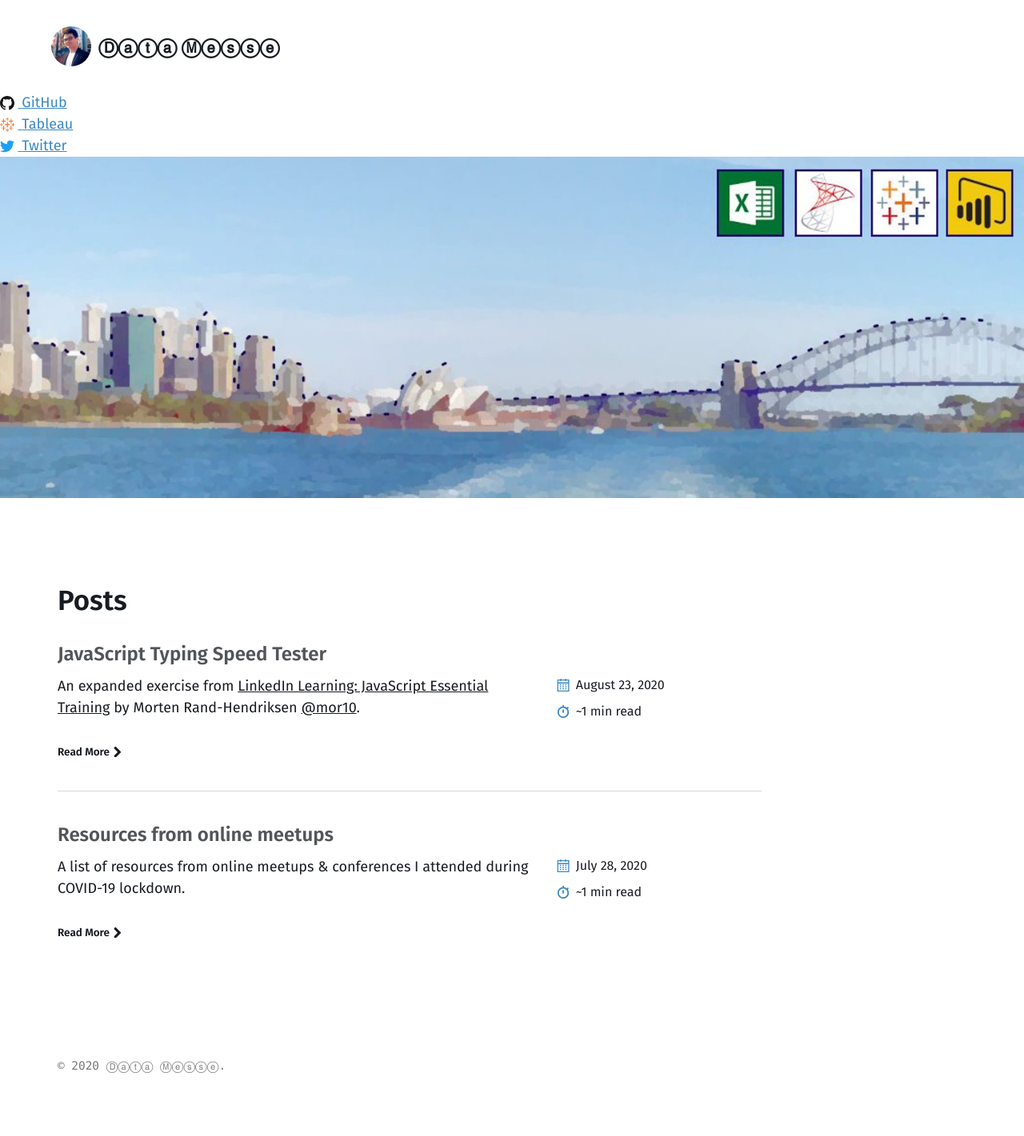
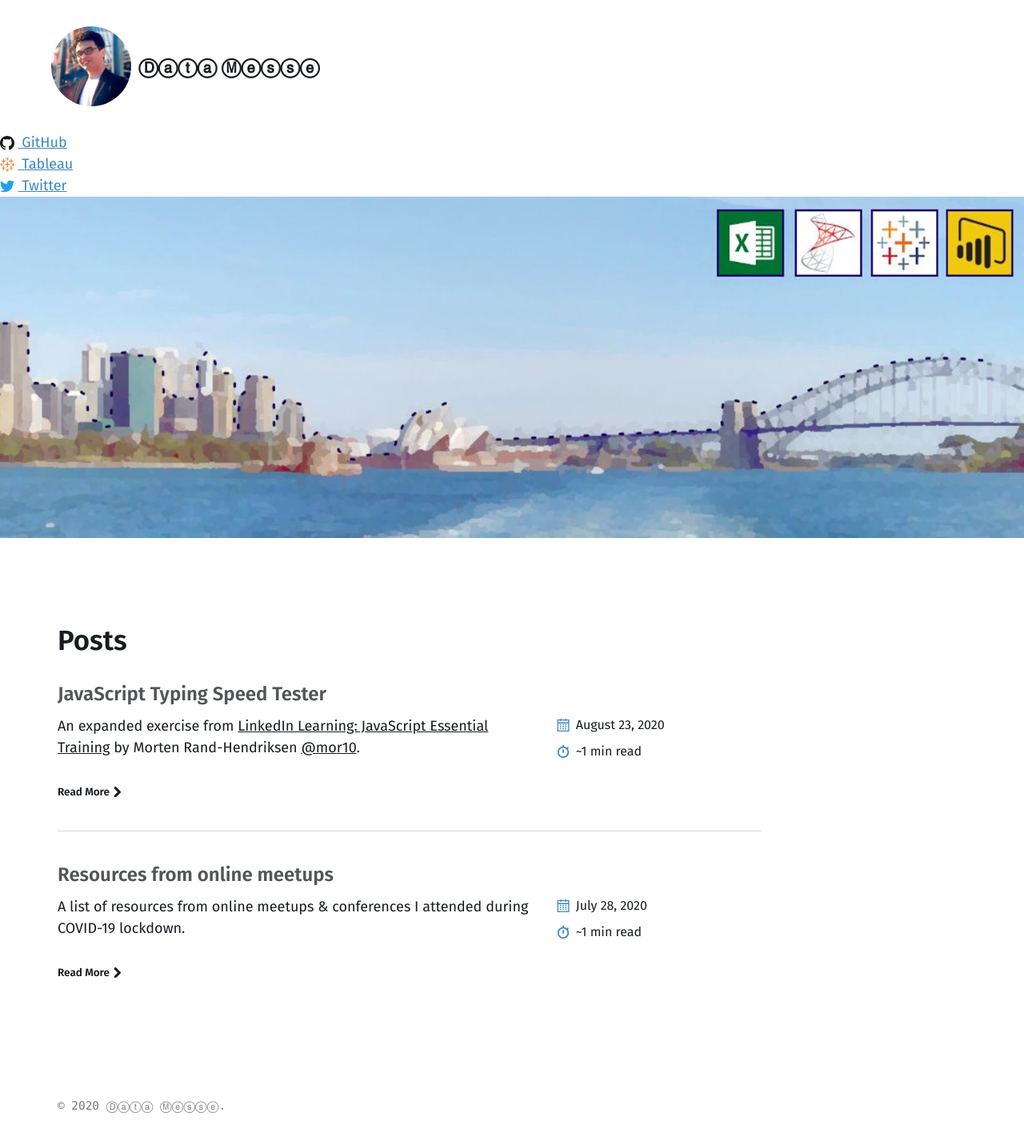
Before and after one commit to datamesse/blog, a Jekyll site: the page built from index.md, in a window 1280 px wide. Shown: the whole page at 80% size. Built offline with Jekyll 4.4.1, drawn with Linux system fonts in a browser that asks for light colours; before the commit the page ends 1371 px from its top, so only the background shows below that.

Commit message:
Update _variables.scss

```diff
--- a/_sass/basically-basic/_variables.scss
+++ b/_sass/basically-basic/_variables.scss
@@ -103,5 +103,5 @@ $navicon-nav-bg-open: transparent !default;
 $navicon-content-bg: $text-color !default;
 
 /* Site image */
-$site-image-width: 50px !default;
-$site-image-height: 50px !default;
+$site-image-width: 100px !default;
+$site-image-height: 100px !default;
```
